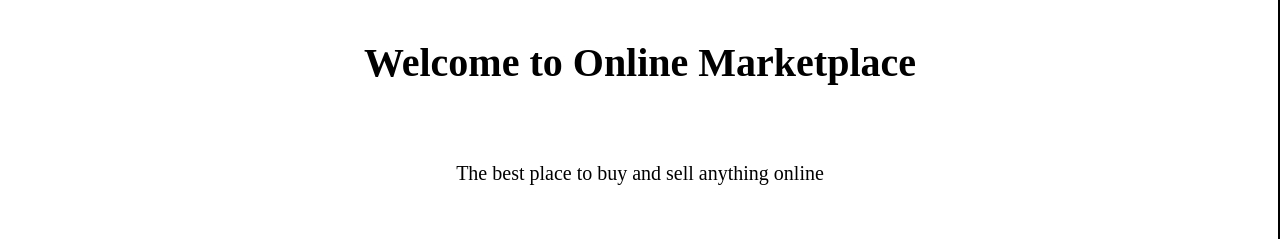
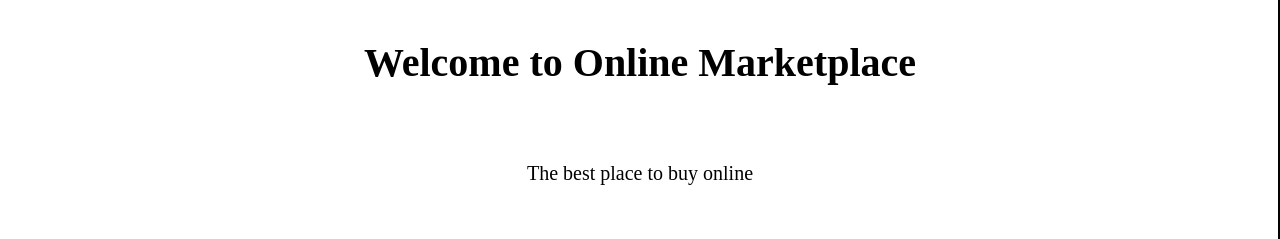
Before and after one commit to YeshwanthRams/KYeshwanthR.github.io, a plain HTML site: page index.html in a window 1280 px wide. Shown: the part 70-309 px from the top of the page. Drawn offline with Linux system fonts and the light colour scheme.

Commit message:
Update index.html

```diff
--- a/index.html
+++ b/index.html
@@ -34,7 +34,7 @@
     <div class="bannerw">
         <div class="banner">
           <h1>Welcome to Online Marketplace</h1>
-          <p>The best place to buy and sell anything online</p>
+          <p>The best place to buy online</p>
           <!-- <button><a style="text-decoration: none; color: white;" href="Shop.html">Shop Now</a></button> -->
         </div>
     </div>
```
